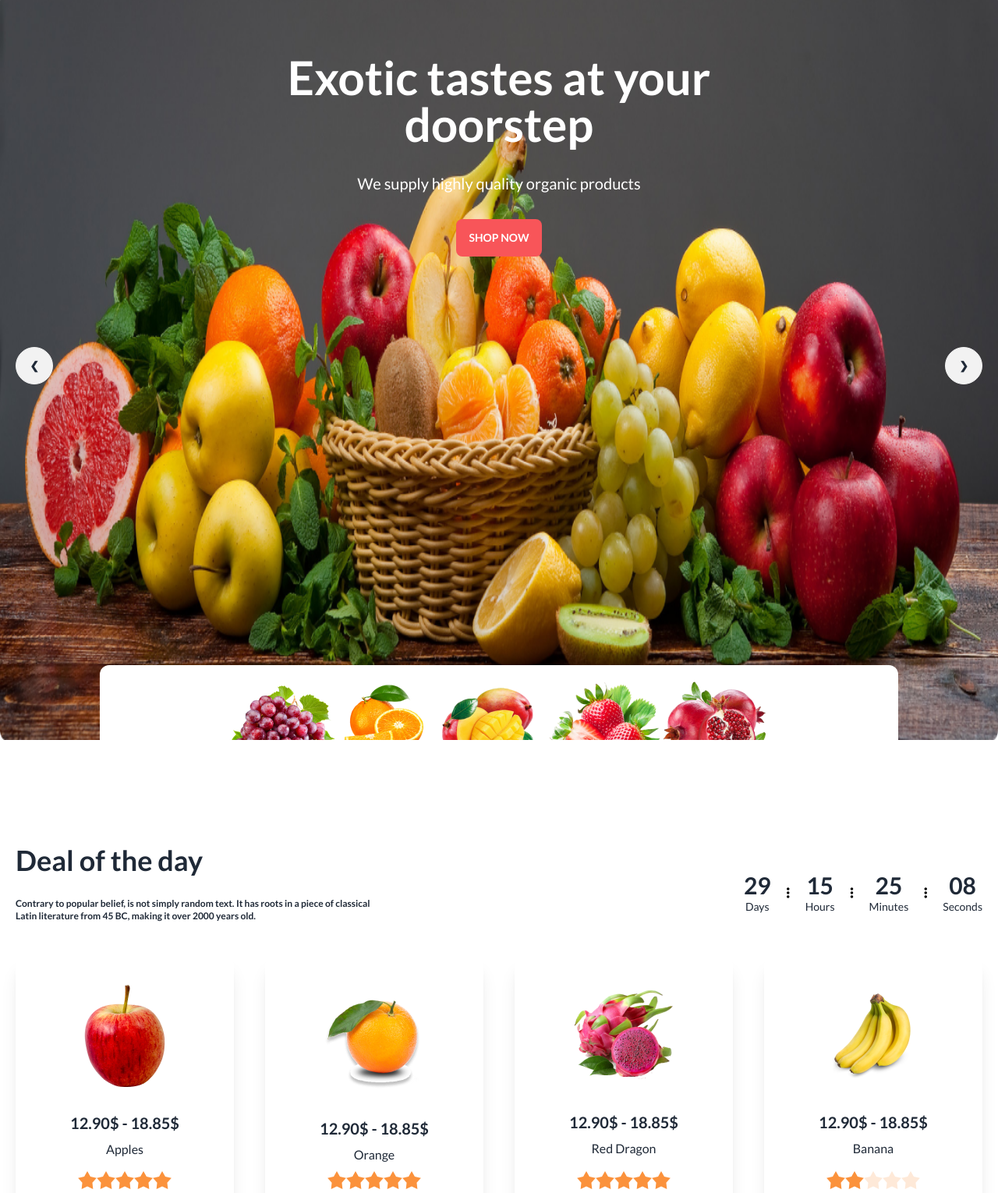
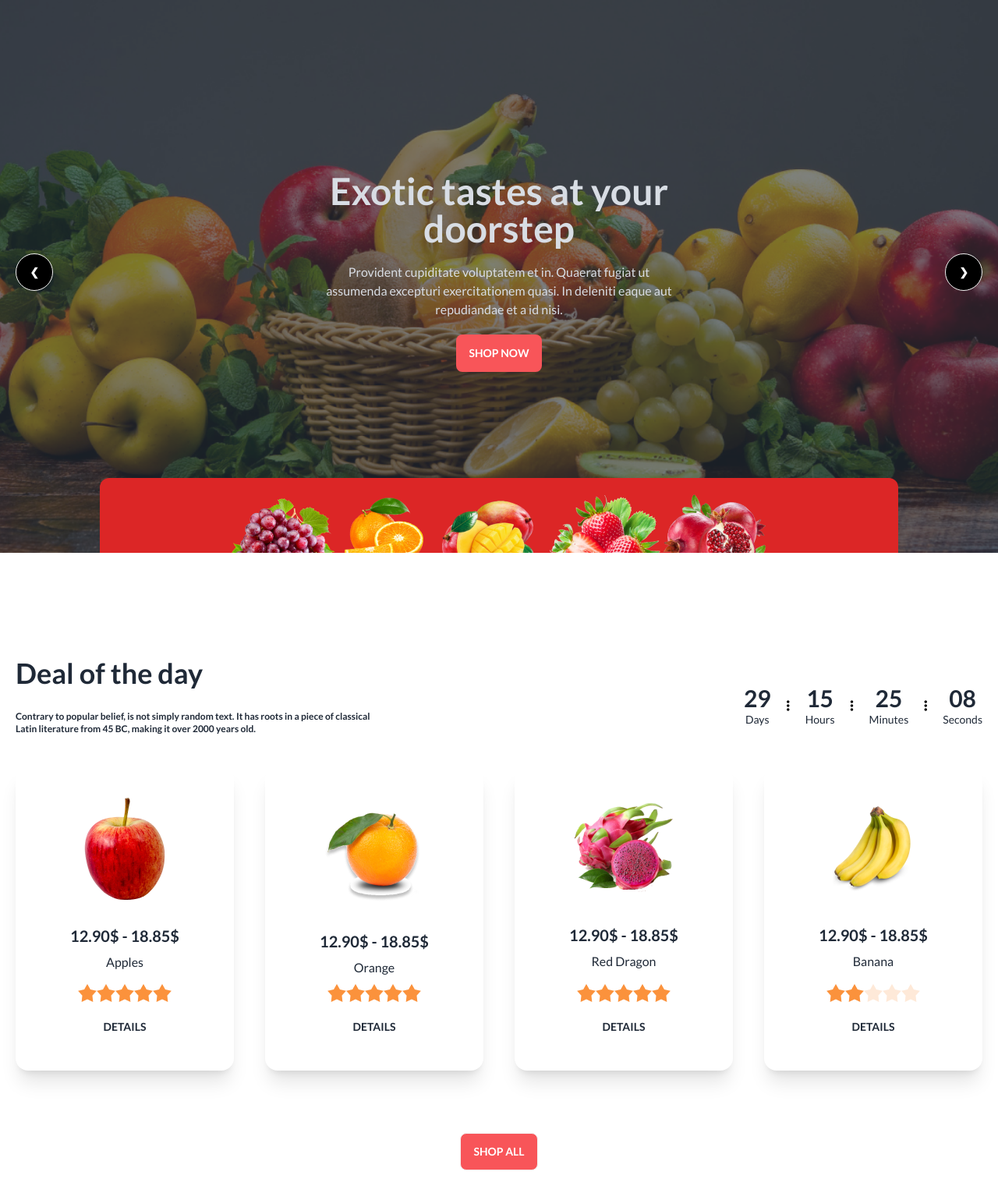
Before and after one commit to abdullahal5/fruit-project, a plain HTML site: page index.html in a window 1280 px wide. Shown: the part 91-1621 px from the top of the page at 78% size. Drawn offline with nearby package versions, Linux system fonts and the light colour scheme; grey boxes are pictures that could not be loaded.

Commit message:
my project

```diff
--- a/index.html
+++ b/index.html
@@ -67,15 +67,20 @@
         </div>
       </div>
     </nav>
-    <div class="carousel  w-full  ">
-      <div id="slide1" class="carousel-item relative w-full ">
-        <img src="./images/banner1.png" class="w-full" />
-        <div class="absolute text-center text-white left-0 right-0 lg:space-y-8 top-6 lg:top-20">
-          <h1 class="text-2xl lg:text-6xl font-extrabold">Exotic tastes at your <br> doorstep</h1>
-          <p class="text-sm lg:text-xl mx-24 lg:mx-0">We supply highly quality organic products</p>
-          <button class="btn border-none text-white  bg-[#F85559]">Shop Now</button>
+    <div class="carousel  w-full">
+      <div id="slide1" class="carousel-item relative w-full  ">
+        <div class="hero  min-h-[calc(100vh-80px)] " style="background-image: url(./images/banner1.png);">
+          <div class="hero-overlay bg-opacity-60"></div>
+          <div class="hero-content text-center text-neutral-content">
+            <div class="max-w-md">
+              <h1 class="mb-5 text-5xl font-bold">Exotic tastes at your <br> doorstep</h1>
+              <p class="mb-5">Provident cupiditate voluptatem et in. Quaerat fugiat ut assumenda excepturi exercitationem quasi. In deleniti eaque aut repudiandae et a id nisi.</p>
+              <button class="btn bg-[#F85559] border-none text-white">Shop Now</button>
+            </div>
+          </div>
         </div>
-          <div class="absolute hidden md:flex-row lg:flex  justify-center text-white items-center text-center right-0 left-0 -bottom-20 bg-white rounded-xl py-5 w-[80%] mx-auto  ">
+
+          <div class="absolute hidden md:flex-row lg:flex  justify-center text-white items-center text-center right-0 left-0 -bottom-20 bg-red-600 rounded-xl py-5 w-[80%] mx-auto  ">
             <div>
               <img src="./images/fruit1.png" alt="">
               <h5>Strawberry</h5>
@@ -97,17 +102,21 @@
               <h5>Mango</h5>
             </div>
           </div>
-        <div class="absolute flex justify-between transform -translate-y-1/2 left-5 right-5 top-1/2">
-          <a href="#slide4" class="btn btn-circle">❮</a>
-          <a href="#slide2" class="btn btn-circle">❯</a>
+        <div class="absolute flex  justify-between transform -translate-y-1/2 left-5 right-5 top-1/2">
+          <a href="#slide4" class="btn btn-circle bg-black text-white">❮</a>
+          <a href="#slide2" class="btn btn-circle bg-black text-white">❯</a>
         </div>
       </div>
-      <div id="slide2" class="carousel-item relative w-full">
-        <img src="./images/banner2.png" class="w-full" />
-        <div class="absolute text-center text-white left-0 right-0 lg:space-y-8 top-6 lg:top-20">
-          <h1 class="text-2xl lg:text-6xl font-extrabold">Exotic tastes at your <br> doorstep</h1>
-          <p class="text-sm lg:text-xl mx-24 lg:mx-0">We supply highly quality organic products</p>
-          <button class="btn border-none text-white  bg-[#F85559]">Shop Now</button>
+      <div id="slide2" class="carousel-item relative w-full bg-gradient-to-r from-indigo-500 to-pind-600">
+        <div class="hero  min-h-[calc(100vh-80px)] " style="background-image: url(./images/banner1.png);">
+          <div class="hero-overlay bg-opacity-60"></div>
+          <div class="hero-content text-center text-neutral-content">
+            <div class="max-w-md">
+              <h1 class="mb-5 text-5xl font-bold">Exotic tastes at your <br> doorstep</h1>
+              <p class="mb-5">Provident cupiditate voluptatem et in. Quaerat fugiat ut assumenda excepturi exercitationem quasi. In deleniti eaque aut repudiandae et a id nisi.</p>
+              <button class="btn bg-[#F85559] border-none text-white">Shop Now</button>
+            </div>
+          </div>
         </div>
           <div class="absolute  hidden md:flex-row lg:flex  justify-center text-white items-center text-center right-0 left-0 -bottom-20 bg-white rounded-xl py-5 w-[80%] mx-auto  ">
             <div>
@@ -132,16 +141,20 @@
             </div>
           </div>
         <div class="absolute flex justify-between transform -translate-y-1/2 left-5 right-5 top-1/2">
-          <a href="#slide1" class="btn btn-circle">❮</a>
-          <a href="#slide3" class="btn btn-circle">❯</a>
+          <a href="#slide1" class="btn btn-circle bg-black text-white">❮</a>
+          <a href="#slide3" class="btn btn-circle bg-black text-white">❯</a>
         </div>
       </div>
       <div id="slide3" class="carousel-item relative w-full">
-        <img src="./images/banner3.png" class="w-full" />
-        <div class="absolute text-center text-white left-0 right-0 lg:space-y-8 top-6 lg:top-20">
-          <h1 class="text-2xl lg:text-6xl font-extrabold">Exotic tastes at your <br> doorstep</h1>
-          <p class="text-sm lg:text-xl mx-24 lg:mx-0">We supply highly quality organic products</p>
-          <button class="btn border-none text-white  bg-[#F85559]">Shop Now</button>
+        <div class="hero  min-h-[calc(100vh-80px)] " style="background-image: url(./images/banner1.png);">
+          <div class="hero-overlay bg-opacity-60"></div>
+          <div class="hero-content text-center text-neutral-content">
+            <div class="max-w-md">
+              <h1 class="mb-5 text-5xl font-bold">Exotic tastes at your <br> doorstep</h1>
+              <p class="mb-5">Provident cupiditate voluptatem et in. Quaerat fugiat ut assumenda excepturi exercitationem quasi. In deleniti eaque aut repudiandae et a id nisi.</p>
+              <button class="btn bg-[#F85559] border-none text-white">Shop Now</button>
+            </div>
+          </div>
         </div>
           <div class="absolute  hidden md:flex-row lg:flex justify-center text-white items-center text-center right-0 left-0 -bottom-20 bg-white rounded-xl py-5 w-[80%] mx-auto  ">
             <div>
@@ -166,16 +179,20 @@
             </div>
           </div>
         <div class="absolute flex justify-between transform -translate-y-1/2 left-5 right-5 top-1/2">
-          <a href="#slide2" class="btn btn-circle">❮</a>
-          <a href="#slide4" class="btn btn-circle">❯</a>
+          <a href="#slide2" class="btn btn-circle bg-black text-white">❮</a>
+          <a href="#slide4" class="btn btn-circle bg-black text-white">❯</a>
         </div>
       </div>
       <div id="slide4" class="carousel-item relative w-full">
-        <img src="./images/banner4.png" class="w-full" />
-        <div class="absolute text-center text-white left-0 right-0 lg:space-y-8 top-6 lg:top-20">
-          <h1 class="text-2xl lg:text-6xl font-extrabold">Exotic tastes at your <br> doorstep</h1>
-          <p class="text-sm lg:text-xl mx-24 lg:mx-0">We supply highly quality organic products</p>
-          <button class="btn border-none text-white  bg-[#F85559]">Shop Now</button>
+        <div class="hero  min-h-[calc(100vh-80px)] " style="background-image: url(./images/banner1.png);">
+          <div class="hero-overlay bg-opacity-60"></div>
+          <div class="hero-content text-center text-neutral-content">
+            <div class="max-w-md">
+              <h1 class="mb-5 text-5xl font-bold">Exotic tastes at your <br> doorstep</h1>
+              <p class="mb-5">Provident cupiditate voluptatem et in. Quaerat fugiat ut assumenda excepturi exercitationem quasi. In deleniti eaque aut repudiandae et a id nisi.</p>
+              <button class="btn bg-[#F85559] border-none text-white">Shop Now</button>
+            </div>
+          </div>
         </div>
           <div class="absolute  hidden md:flex-row lg:flex justify-center text-white items-center text-center right-0 left-0 -bottom-20 bg-white rounded-xl py-5 w-[80%] mx-auto  ">
             <div>
@@ -200,8 +217,8 @@
             </div>
           </div>
         <div class="absolute flex justify-between transform -translate-y-1/2 left-5 right-5 top-1/2">
-          <a href="#slide3" class="btn btn-circle">❮</a>
-          <a href="#slide1" class="btn btn-circle">❯</a>
+          <a href="#slide3" class="btn btn-circle bg-black text-white">❮</a>
+          <a href="#slide1" class="btn btn-circle bg-black text-white">❯</a>
         </div>
       </div>
     </div>
@@ -247,8 +264,8 @@
             <p>Apples</p>
             <div class="rating">
               <input type="radio" name="rating-2" class="mask mask-star-2 bg-orange-400" />
+              <input type="radio" name="rating-2" class="mask mask-star-2 bg-orange-400"  />
               <input type="radio" name="rating-2" class="mask mask-star-2 bg-orange-400" checked />
-              <input type="radio" name="rating-2" class="mask mask-star-2 bg-orange-400" />
               <input type="radio" name="rating-2" class="mask mask-star-2 bg-orange-400" />
               <input type="radio" name="rating-2" class="mask mask-star-2 bg-orange-400" />
             </div>
@@ -291,10 +308,10 @@
             <p>Orange</p>
             <div class="rating">
               <input type="radio" name="rating-2" class="mask mask-star-2 bg-orange-400" />
-              <input type="radio" name="rating-2" class="mask mask-star-2 bg-orange-400" checked />
               <input type="radio" name="rating-2" class="mask mask-star-2 bg-orange-400" />
               <input type="radio" name="rating-2" class="mask mask-star-2 bg-orange-400" />
               <input type="radio" name="rating-2" class="mask mask-star-2 bg-orange-400" />
+              <input type="radio" name="rating-2" class="mask mask-star-2 bg-orange-400" checked/>
             </div>
             <div >
 
@@ -349,11 +366,11 @@
     <h1>Red Dragon</h1>
     <p class="py-4">Professional employees are there for you to pick the most amazing and fresh fruits.</p>
     <div class="rating">
-      <input type="radio" name="rating-2" class="mask mask-star-2 bg-orange-400" />
-      <input type="radio" name="rating-2" class="mask mask-star-2 bg-orange-400" checked />
-      <input type="radio" name="rating-2" class="mask mask-star-2 bg-orange-400" />
-      <input type="radio" name="rating-2" class="mask mask-star-2 bg-orange-400" />
-      <input type="radio" name="rating-2" class="mask mask-star-2 bg-orange-400" />
+      <input type="radio" name="rating-1" class="mask mask-star-2 bg-orange-400" />
+      <input type="radio" name="rating-1" class="mask mask-star-2 bg-orange-400" checked />
+      <input type="radio" name="rating-1" class="mask mask-star-2 bg-orange-400" />
+      <input type="radio" name="rating-1" class="mask mask-star-2 bg-orange-400" />
+      <input type="radio" name="rating-1" class="mask mask-star-2 bg-orange-400" />
     </div>
     <div class="flex justify-center gap-8">
       <div>
@@ -376,7 +393,7 @@
             <h2 class="card-title">12.90$ - 18.85$</h2>
             <p>Banana</p>
             <div class="rating">
-              <input type="radio" name="rating-2" class="mask mask-star-2 bg-orange-400" />
+              <input type="radio" name="rating-4" class="mask mask-star-2 bg-orange-400" />
               <input type="radio" name="rating-2" class="mask mask-star-2 bg-orange-400" checked />
               <input type="radio" name="rating-2" class="mask mask-star-2 bg-orange-400" />
               <input type="radio" name="rating-2" class="mask mask-star-2 bg-orange-400" />
```
